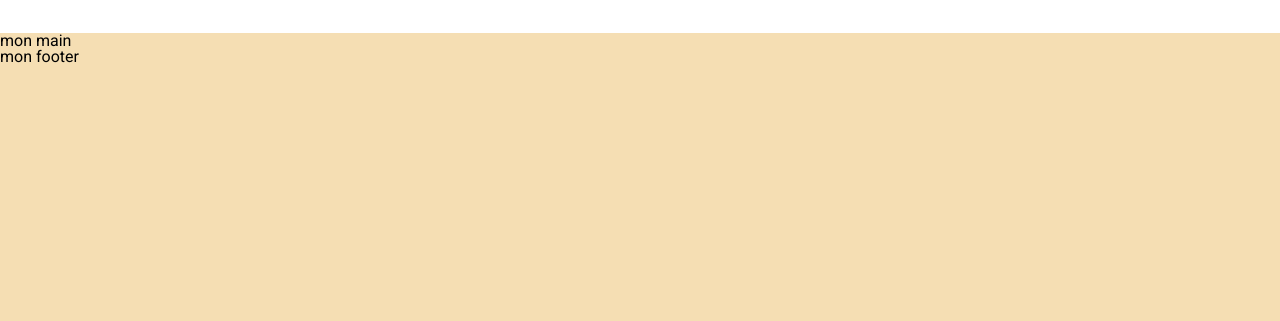
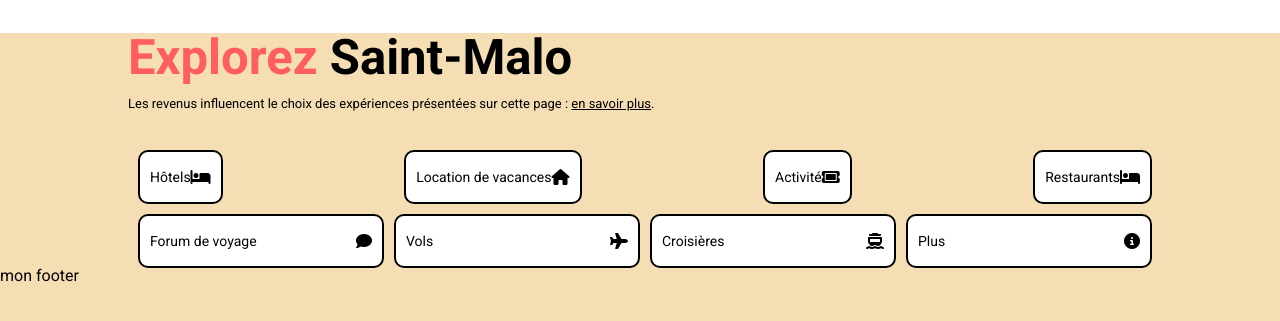
Before and after one commit to ricoland77/Tripadvisor, a plain HTML site: page index.html in a window 1280 px wide. Shown: the part 87-408 px from the top of the page. Drawn offline with Linux system fonts and the light colour scheme.

Commit message:
Tripadvisor2

```diff
--- a/Assets/style/style.css
+++ b/Assets/style/style.css
@@ -6,6 +6,11 @@ body {
 .container {
   max-width: 1024px;
   margin: 0 auto;
+}
+
+h1 {
+  font-size: 49px;
+  font-weight: 700;
 }
 
 /* header */
@@ -62,3 +67,56 @@ a {
 a :hover {
   background-color: gray;
 }
+
+.research {
+  background-color: blueviolet;
+}
+
+/* Main */
+.container h1 span {
+  color: #ff5e5e;
+}
+
+.baseline {
+  font-size: 13px;
+  margin-top: 15px;
+}
+
+.baseline a {
+  text-decoration-line: underline;
+}
+
+.search {
+  display: flex;
+  justify-content: space-between;
+  margin-top: 40px;
+}
+
+.searchTwo {
+  display: flex;
+  justify-content: space-between;
+  margin-top: 10px;
+}
+
+.bottonSearch {
+  background-color: white;
+  height: 50px;
+  display: flex;
+  justify-content: space-between;
+  align-items: center;
+  border: black solid 2px;
+  border-radius: 10px;
+  padding: 0px 10px;
+  flex: 1;
+  margin-left: 10px;
+}
+
+.bottonSearch:hover {
+  background-color: black;
+  color: white;
+}
+
+.bottonSearch p:hover {
+  background-color: black;
+  color: white;
+}
--- a/index.html
+++ b/index.html
@@ -5,15 +5,11 @@
     <meta http-equiv="X-UA-Compatible" content="IE=edge" />
     <meta name="viewport" content="width=device-width, initial-scale=1.0" />
 
-    <!-- <link rel="stylesheet" href="./Assets/fonts/TripSans-VF.woff2" />
-    <link rel="stylesheet" href="./Assets/fonts/bariol_light.woff" />
-    <link rel="stylesheet" href="./Assets/fonts/bariol_bold.woff" /> -->
-
     <!-- import de la fonte ROBOTO -->
     <link rel="preconnect" href="https://fonts.googleapis.com" />
     <link rel="preconnect" href="https://fonts.gstatic.com" crossorigin />
     <link
-      href="https://fonts.googleapis.com/css2?family=Roboto&display=swap"
+      href="https://fonts.googleapis.com/css2?family=Roboto:wght@300;400;700&display=swap"
       rel="stylesheet"
     />
 
@@ -69,7 +65,68 @@
         </div>
       </div>
     </header>
-    <main>mon main</main>
+    <main>
+      <section class="container">
+        <h1><span>Explorez</span> Saint-Malo</h1>
+        <p class="baseline">
+          Les revenus influencent le choix des expériences présentées sur cette
+          page :
+          <a
+            href="https://www.tripadvisor.fr/pages/service_fr.html"
+            target="_blank"
+            >en savoir plus</a
+          >.
+        </p>
+        <nav>
+          <div class="search">
+            <a
+              href="https://www.tripadvisor.fr/Hotels-g187104-Saint_Malo_Ille_et_Vilaine_Brittany-Hotels.html"
+              ><div class="bottonSearch">
+                <p>Hôtels</p>
+                <i class="fa-solid fa-bed"></i></div
+            ></a>
+
+            <a
+              href="https://www.tripadvisor.fr/Hotels-g187104-Saint_Malo_Ille_et_Vilaine_Brittany-Hotels.html"
+              ><div class="bottonSearch">
+                <p>Location de vacances</p>
+                <i class="fa-solid fa-house"></i></div
+            ></a>
+            <a
+              href="https://www.tripadvisor.fr/Hotels-g187104-Saint_Malo_Ille_et_Vilaine_Brittany-Hotels.html"
+              ><div class="bottonSearch">
+                <p>Activité</p>
+                <i class="fa-solid fa-ticket"></i></div
+            ></a>
+            <a
+              href="https://www.tripadvisor.fr/Hotels-g187104-Saint_Malo_Ille_et_Vilaine_Brittany-Hotels.html"
+              ><div class="bottonSearch">
+                <p>Restaurants</p>
+                <i class="fa-solid fa-bed"></i></div
+            ></a>
+          </div>
+
+          <div class="searchTwo">
+            <div class="bottonSearch">
+              <p>Forum de voyage</p>
+              <i class="fa-solid fa-comment"></i>
+            </div>
+            <div class="bottonSearch">
+              <p>Vols</p>
+              <i class="fa-solid fa-plane"></i>
+            </div>
+            <div class="bottonSearch">
+              <p>Croisières</p>
+              <i class="fa-solid fa-ferry"></i>
+            </div>
+            <div class="bottonSearch">
+              <p>Plus</p>
+              <i class="fa-solid fa-circle-info"></i>
+            </div>
+          </div>
+        </nav>
+      </section>
+    </main>
     <footer>mon footer</footer>
   </body>
 </html>
```
